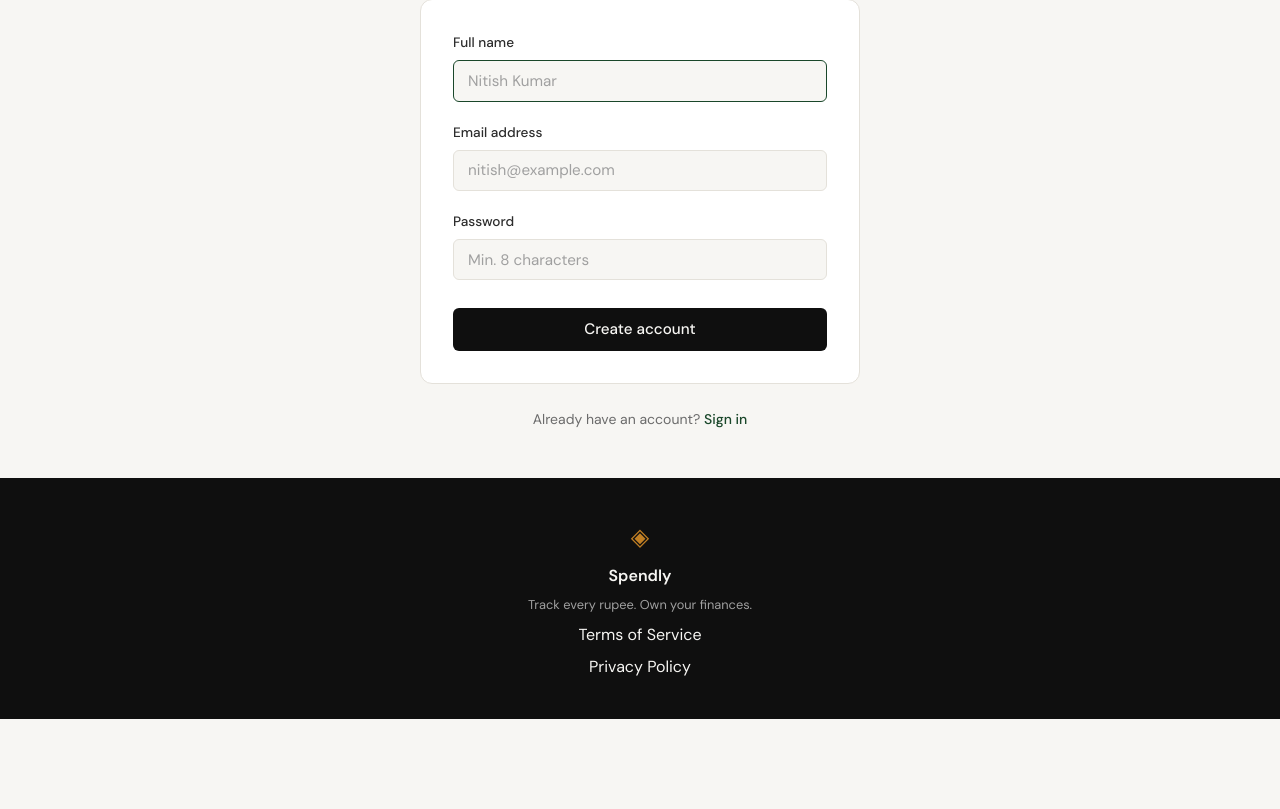
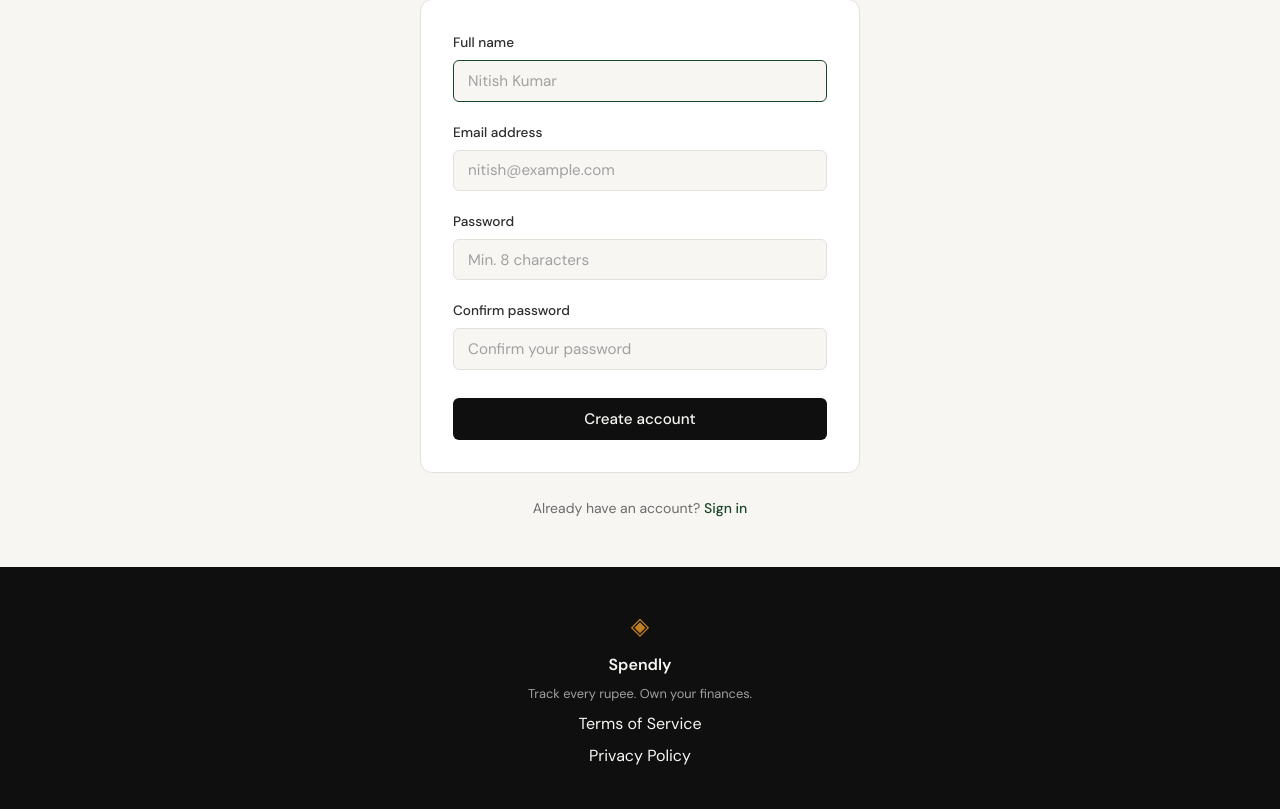
Before and after one commit to mhaseebk54/Expense-Tracker, a Flask app: page /register in a window 1280 px wide. Shown: the part 224-1033 px from the top of the page. Before the commit the page ends 943 px from the top, so only its background shows below. Run offline with Flask 3, Linux system fonts and the light colour scheme.

Commit message:
Registtation done

```diff
--- a/app.py
+++ b/app.py
@@ -1,7 +1,9 @@
-from flask import Flask, render_template
-from database.db import get_db, init_db, seed_db
+from flask import Flask, render_template, request, flash, redirect, url_for, abort
+from database.db import get_db, init_db, seed_db, create_user
+import sqlite3
 
 app = Flask(__name__)
+app.secret_key = "spendly-dev-secret-key-change-in-production"
 
 
 # ------------------------------------------------------------------ #
@@ -13,8 +15,35 @@ def landing():
     return render_template("landing.html")
 
 
-@app.route("/register")
+@app.route("/register", methods=["GET", "POST"])
 def register():
+    if request.method == "POST":
+        # Extract form data
+        name = request.form.get("name", "").strip()
+        email = request.form.get("email", "").strip().lower()
+        password = request.form.get("password", "")
+        confirm_password = request.form.get("confirm_password", "")
+
+        # Validation: Check all fields are non-empty
+        if not name or not email or not password or not confirm_password:
+            flash("All fields are required.")
+            return render_template("register.html")
+
+        # Validation: Passwords must match
+        if password != confirm_password:
+            flash("Passwords do not match.")
+            return render_template("register.html")
+
+        # Attempt to create user
+        try:
+            create_user(name, email, password)
+            flash("Registration successful! Please login.")
+            return redirect(url_for("login"))
+        except sqlite3.IntegrityError:
+            flash("Email already registered.")
+            return render_template("register.html")
+
+    # GET request
     return render_template("register.html")
 
 
--- a/database/db.py
+++ b/database/db.py
@@ -98,3 +98,35 @@ def seed_db():
 
     conn.commit()
     conn.close()
+
+
+def create_user(name, email, password):
+    """
+    Creates a new user with hashed password.
+
+    Args:
+        name: User's full name
+        email: User's email (must be unique)
+        password: Plain text password to hash
+
+    Returns:
+        The new user's id (integer)
+
+    Raises:
+        sqlite3.IntegrityError: If email already exists
+    """
+    conn = get_db()
+    cursor = conn.cursor()
+
+    password_hash = generate_password_hash(password)
+
+    cursor.execute(
+        "INSERT INTO users (name, email, password_hash) VALUES (?, ?, ?)",
+        (name, email, password_hash)
+    )
+
+    user_id = cursor.lastrowid
+    conn.commit()
+    conn.close()
+
+    return user_id
--- a/templates/register.html
+++ b/templates/register.html
@@ -13,11 +13,15 @@
         </div>
 
         <div class="auth-card">
-            {% if error %}
-            <div class="auth-error">{{ error }}</div>
-            {% endif %}
+            {% with messages = get_flashed_messages() %}
+                {% if messages %}
+                    {% for message in messages %}
+                    <div class="auth-error">{{ message }}</div>
+                    {% endfor %}
+                {% endif %}
+            {% endwith %}
 
-            <form method="POST" action="/register">
+            <form method="POST" action="{{ url_for('register') }}">
                 <div class="form-group">
                     <label for="name">Full name</label>
                     <input type="text" id="name" name="name"
@@ -36,6 +40,12 @@
                            class="form-input" placeholder="Min. 8 characters"
                            required>
                 </div>
+                <div class="form-group">
+                    <label for="confirm_password">Confirm password</label>
+                    <input type="password" id="confirm_password" name="confirm_password"
+                           class="form-input" placeholder="Confirm your password"
+                           required>
+                </div>
                 <button type="submit" class="btn-submit">Create account</button>
             </form>
         </div>
```
Also changed, not shown: .claude/commands/create-spec.md (added), .claude/commands/seed-expense.md (added), .claude/commands/seed-user.md (added), .claude/specs/02-registration.md (added), .claude/specs/03-login-and-logout.md (added), spendly.db.
